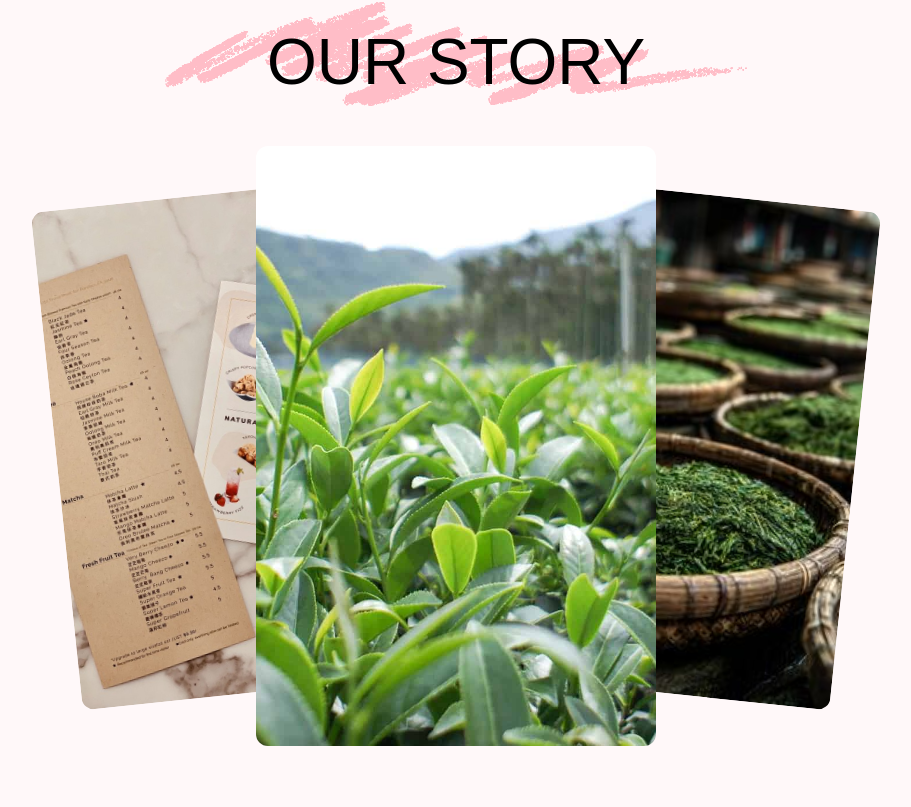
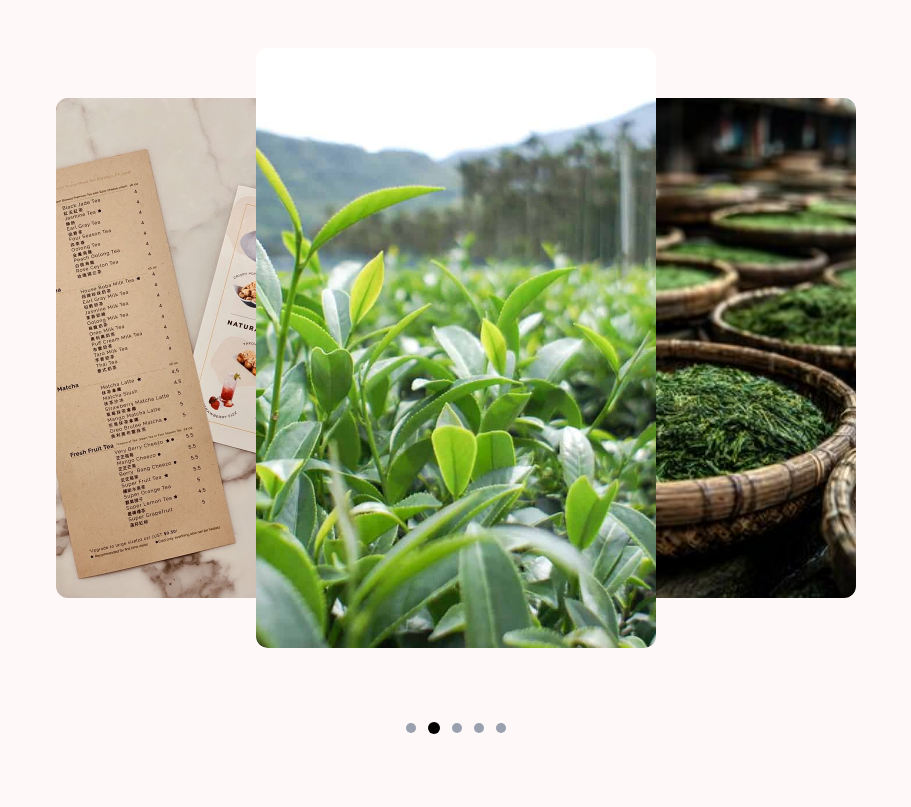
Before and after one commit to W-Sammy/Teazo-Site, a Next.js app in the folder teazo-site/: page / in a window 1280 px wide. Shown: the part 753-1560 px from the top of the page, without its empty margins (184-1095 px from the left). Built offline with nearby package versions, Linux system fonts and the light colour scheme; a web font is replaced by a local one.

Commit message:
Added Dots and Changed Order
Dots are Present
"Our Story" moved down below carousel
Working on Carousel Code still

```diff
--- a/teazo-site/app/(site)/components/image-carousel.tsx
+++ b/teazo-site/app/(site)/components/image-carousel.tsx
@@ -13,6 +13,8 @@ export default function ImageCarousel(): JSX.Element {
     ];
 
     const [index, setIndex] = useState<number>(0);
+    const [isCenterHovered, setIsCenterHovered] = useState<boolean>(false);
+
 
 {/* Transition Timer */}
 useEffect(() => {
@@ -42,12 +44,19 @@ useEffect(() => {
     const rightImage = images[(index + 1) % images.length] || "/fallback.png";
 
     return (
-        <div className="relative w-full flex justify-center">
-            {/* Image */}
-            <div className="flex items-center gap-20 justify-center"> {/* need images to fit next to each other */}
+
+        <div
+            className="relative w-full flex flex-col items-center">
+
+            <div className="relative w-full h-175 flex items-center justify-center">
 
                 {/* Left */}
-                <div className = "absolute w-75 h-125 -translate-x-62.5 -rotate-6 z-10">
+                <div className = {`
+                            absolute w-75 h-125 z-10
+                            transition-all duration-500 ease-in-out
+                            ${isCenterHovered ? "-translate-x-200" : "-translate-x-62.5"}
+                            `}
+                >
 
                 <Image
                     src={leftImage}
@@ -59,7 +68,11 @@ useEffect(() => {
                 </div>
 
                 {/* Center */}
-                <div className = " absolute w-100 h-150 z-30">
+                <div className = {`absolute w-100 h-150 z-30
+                                   onMouseEnter={() => setIsCenterHovered(true)}
+                                   onMouseLeave={() => setIsCenterHovered(false)}
+                                `}
+                >
 
                 <Image
                     src={currentImage}
@@ -67,11 +80,17 @@ useEffect(() => {
                     fill
                     sizes = "12w"
                     className="object-cover rounded-xl"
-                />  {/* switch to object-cover */}
+                />
                 </div>
 
                 {/* Right */}
-                <div className = "absolute w-75 h-125 translate-x-62.5 rotate-6 z-10">
+                <div className = {`
+                            absolute w-75 h-125 z-10
+                            transition-all duration-500 ease-in-out
+                            ${isCenterHovered ? "translate-x-100" : "translate-x-62.5"}
+                            `}
+                >
+
                 <Image
                     src={rightImage}
                     alt="image-carousel"
@@ -81,6 +100,23 @@ useEffect(() => {
                 />
                 </div>
             </div>
+
+            {/* Dots */}
+            <div className="flex items-center justify-center gap-3 mt-6">
+                {images.map((_, dotIndex) => (
+                    <button
+                        key={dotIndex}
+                        type="button"
+                        onClick={() => setIndex(dotIndex)}
+                        aria-label={`Go to image ${dotIndex + 1}`}
+                        className={`
+                            rounded-full
+                            transition-all duration-300
+                            ${ index === dotIndex ? "w-3 h-3 bg-black" : "w-2.5 h-2.5 bg-gray-400 hover:bg-gray-600"}
+                            `}
+                        />
+                    ))}
+            </div>
         </div>
 
     );
--- a/teazo-site/app/(site)/page.tsx
+++ b/teazo-site/app/(site)/page.tsx
@@ -89,14 +89,15 @@ export default function Home() {
                 </div>
         </section>
 
+            {/*import image carousel*/}
+                <div className="relative z-10 flex justify-center items-center px-4 py-15">
+                <ImageCarousel />
+            </div>
+
             <div className="relative z-10 mt-14 mb-10 flex w-full justify-center px-4 sm:mt-16">
                 <Subtitle text={"OUR STORY"} />
             </div>
 
-            {/*import image carousel*/}
-                <div className="relative z-10 flex justify-center items-center px-4 py-75">
-                <ImageCarousel />
-            </div>
 
         {/*textbox with company message and icons*/}
         <section className="relative z-10 mx-auto mt-12 mb-20 w-[calc(100%-2rem)] max-w-[1000px] bg-white px-6 py-7 sm:px-8 sm:py-8 lg:mt-16 lg:px-7 lg:py-8 xl:max-w-[900px]">
```
